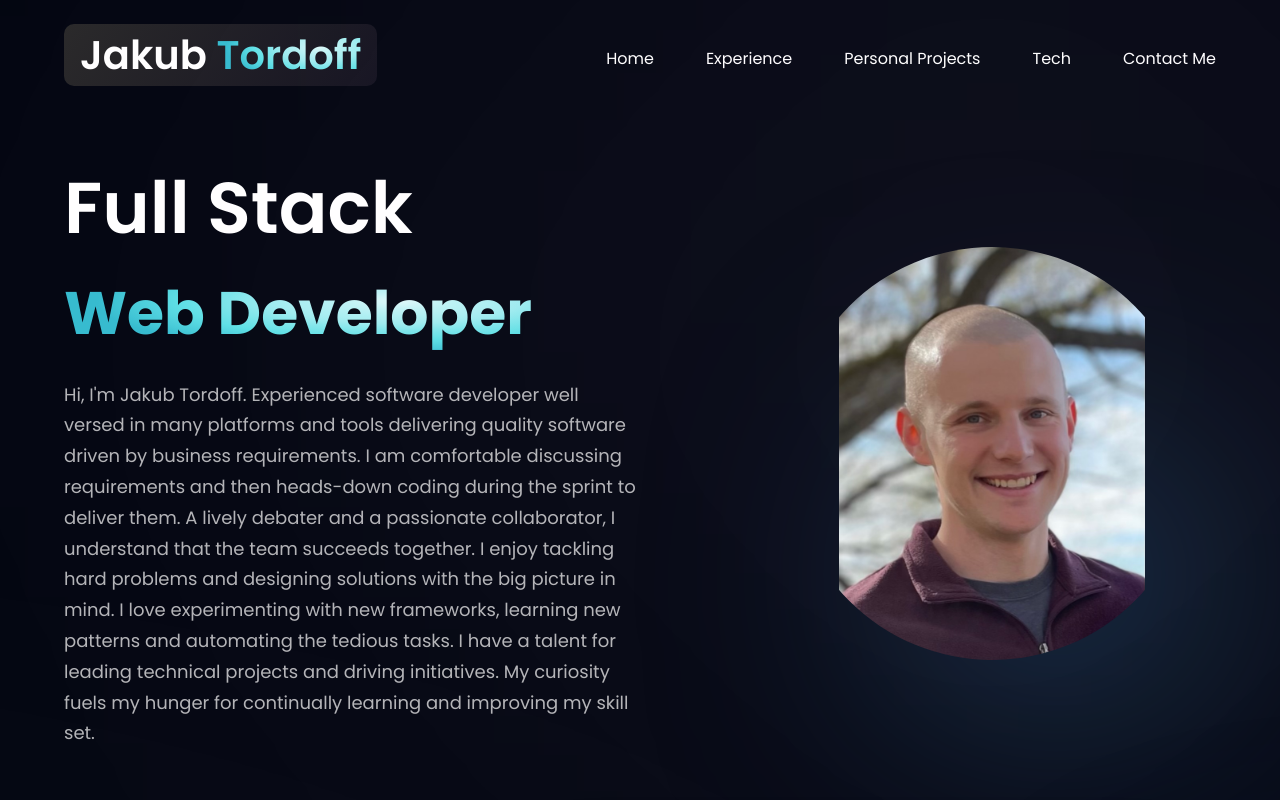
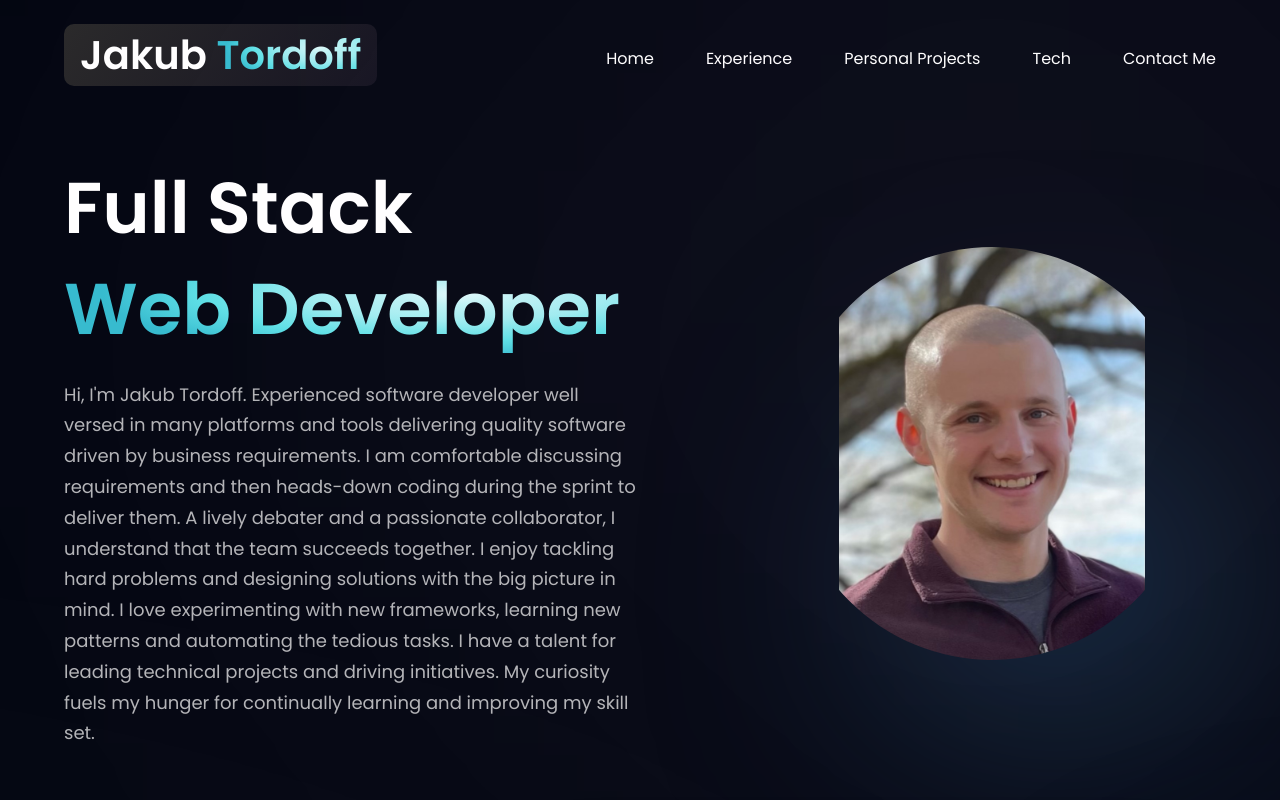
Before and after one commit to ktordoff13/react-resume, a React (Vite) app: page / in a window 1280 px wide. Shown: the top 800 px of the page. Built offline with nearby package versions, Linux system fonts and the light colour scheme.

Commit message:
removed underline

```diff
--- a/src/components/Hero.tsx
+++ b/src/components/Hero.tsx
@@ -10,9 +10,7 @@ const Hero = () => {
         <div className="flex flex-row justify-between items-center w-full">
           <h1 className="flex-1 font-poppins font-semibold ss:text-[72px] text-[52px] text-white ss:leading-[100.8px] leading-[75px]">
             Full Stack <br className="sm:block hidden" />{" "}
-            <span className="text-gradient text-6xl font-bold transition duration-150 border-b-8 border-transparent hover:border-yellow-200">
-              Web Developer
-            </span>{" "}
+            <span className="text-gradient">Web Developer</span>{" "}
           </h1>
         </div>
         <p className={`${styles.paragraph} max-w-[750px] mt-5`}>
```
